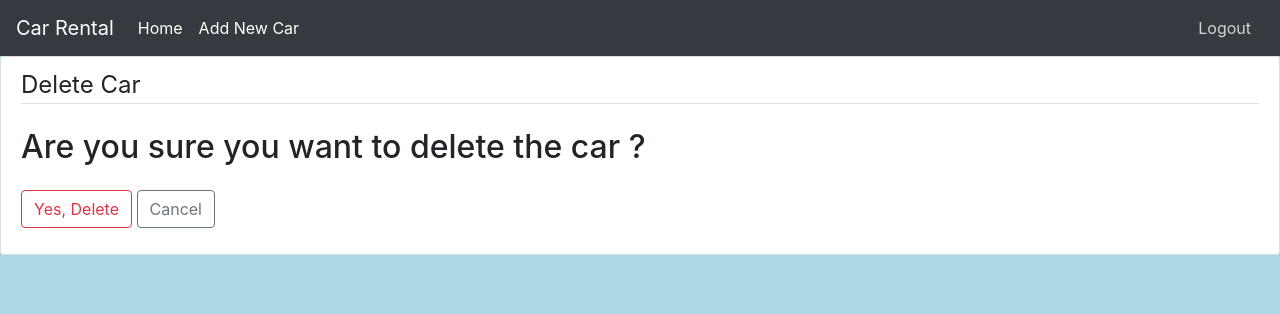
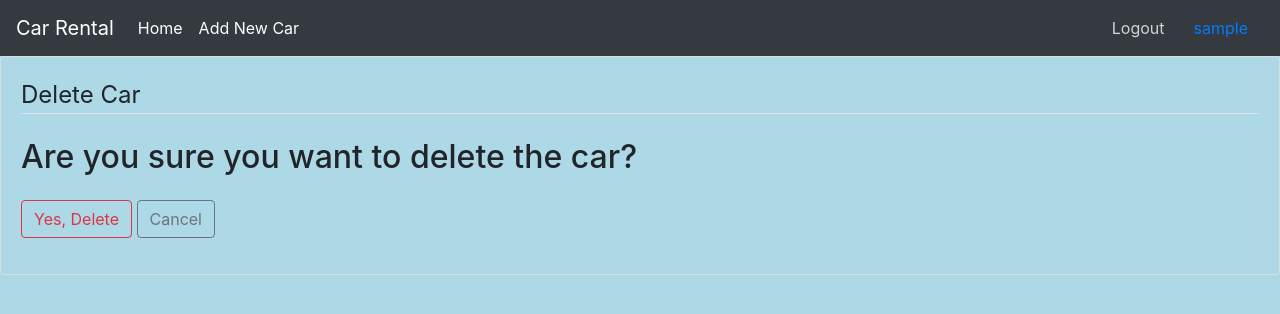
Before and after one commit to PetreMorariu/car_rental_app, a Django app: template car_rental/templates/car_rental/confirm_delete.html in a window 1280 px wide. Shown: the top 314 px of the page. Run offline with Django 5.2, Linux system fonts and the light colour scheme; the template is opened without the code that fills it, so the values that code supplies are empty; the visitor is signed in with stand-in values (Sample User, id 1); some libraries are stand-ins or nearby versions.

Commit message:
Changed the styling for confirm delete and added the logged-in user displayed

```diff
--- a/car_rental/templates/car_rental/base.html
+++ b/car_rental/templates/car_rental/base.html
@@ -27,6 +27,8 @@
                     {% csrf_token %}
                     <button class="btn btn-link my-2 my-sm-0 margin-top: -2mm" style="color: lightgray; text-decoration: none;"
                            type="submit">Logout</button>
+                    <a class="nav-link" href="#">{{ user }}</a>
+
               </form>
             {% else %}
                 <ul class="navbar-nav ml-auto">
--- a/car_rental/templates/car_rental/confirm_delete.html
+++ b/car_rental/templates/car_rental/confirm_delete.html
@@ -1,12 +1,14 @@
 {% extends "car_rental/base.html" %}
 {% load crispy_forms_tags %}
+{% load static %}
+
 {% block content %}
-    <div class="content-section">
+    <div class="content-section" style="background-color: #add8e6; padding: 20px;">
         <form method="POST">
             {% csrf_token %}
             <fieldset class="form-group">
                 <legend class="border-bottom mb-4">Delete Car</legend>
-                    <h2>Are you sure you want to delete the car ?</h2>
+                <h2>Are you sure you want to delete the car?</h2>
             </fieldset>
             <div class="form-group">
                 <button class="btn btn-outline-danger" type="submit">Yes, Delete</button>
```
Lines whose indentation alone changed are shown as unchanged.
